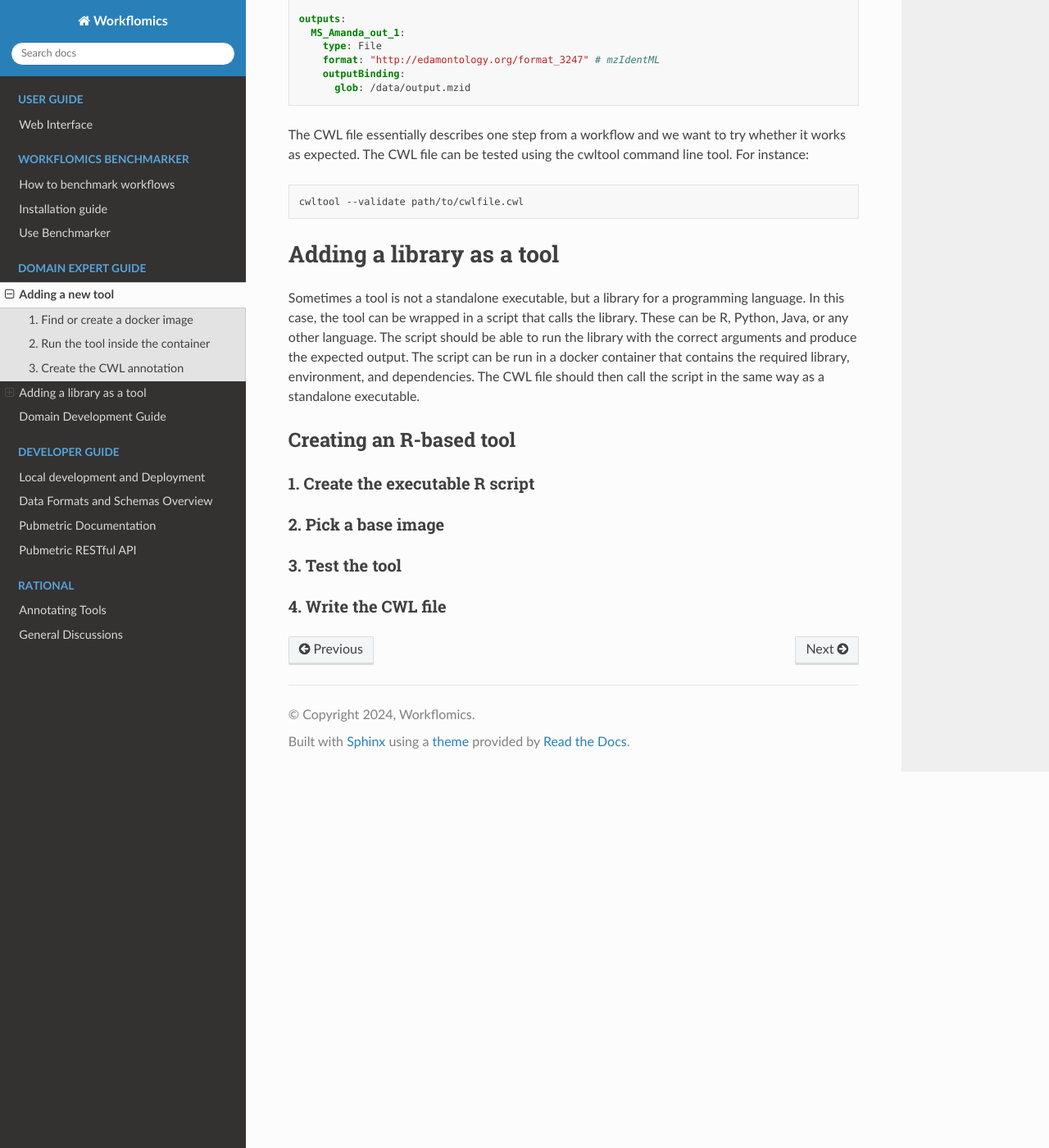
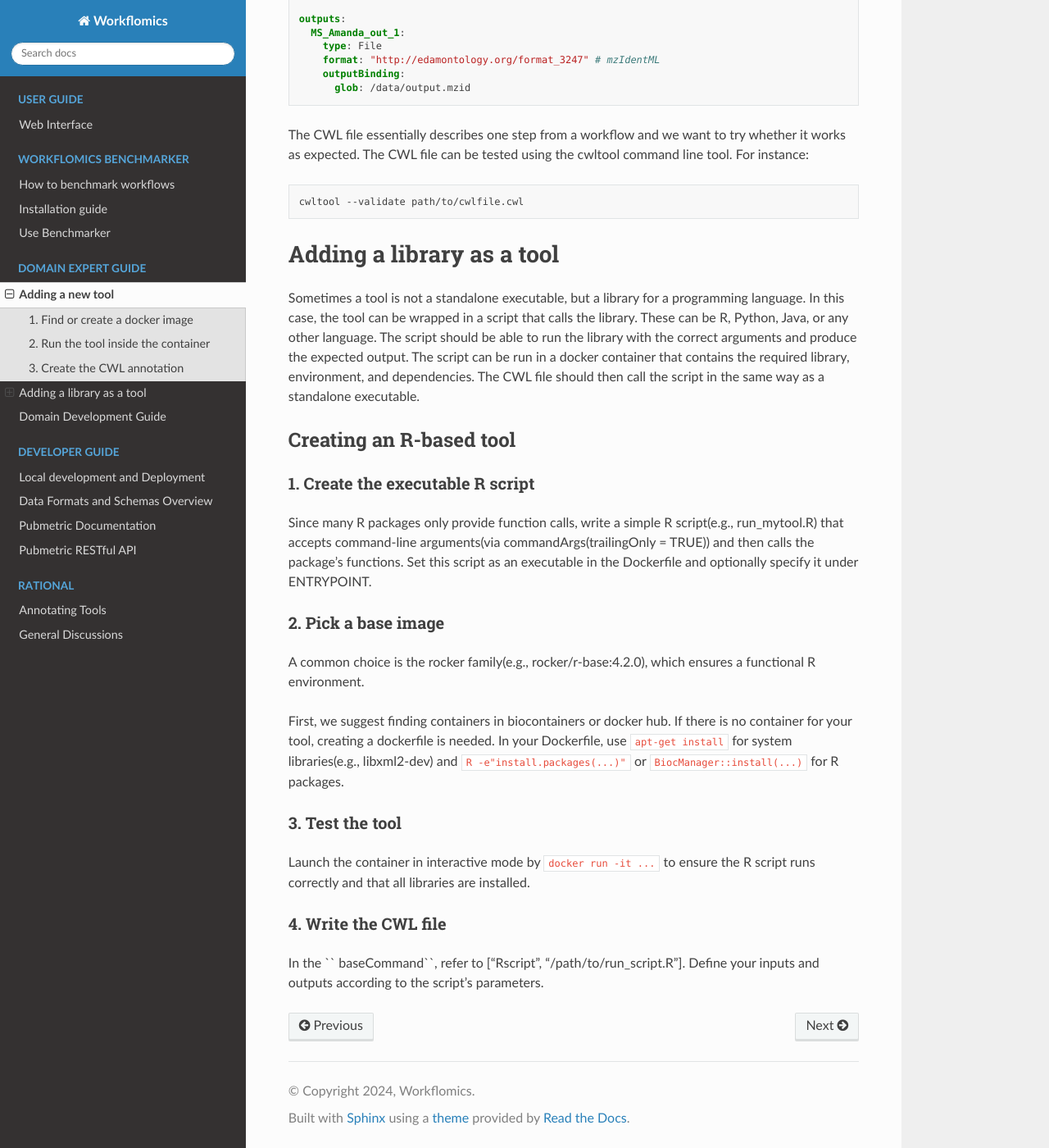
Before and after one commit to Workflomics/workflomics-readthedocs, a Sphinx documentation site: the page built from docs/source/domain-expert-guide/adding-tools.rst, in a window 1280 px wide and 1400 px high, scrolled down 2429 px. Shown: the whole window at 82% size. Built offline with Sphinx 7.4.7 and the Read the Docs theme 3.1.0, drawn with Linux system fonts in a browser that asks for light colours.

Commit message:
Add r-based tool docs

```diff
--- a/docs/source/domain-expert-guide/adding-tools.rst
+++ b/docs/source/domain-expert-guide/adding-tools.rst
@@ -111,12 +111,29 @@ Creating an R-based tool
 1. Create the executable R script
 ~~~~~~~~~~~~~~~~~~~~~~~~~~~~~~~~~
 
+Since many R packages only provide function calls, write a simple R script(e.g., run_mytool.R)
+that accepts command-line arguments(via commandArgs(trailingOnly = TRUE)) and then calls the package's functions.
+Set this script as an executable in the Dockerfile and optionally specify it under ENTRYPOINT.
 
 2. Pick a base image
 ~~~~~~~~~~~~~~~~~~~~
 
+A common choice is the rocker family(e.g., rocker/r-base:4.2.0), which ensures a functional
+R environment.
+
+First, we suggest finding containers in biocontainers or docker hub. If there is no container for
+your tool, creating a dockerfile is needed. In your Dockerfile, use ``apt-get install`` for
+system libraries(e.g., libxml2-dev) and ``R -e"install.packages(...)"`` or ``BiocManager::install(...)``
+for R packages.
+
 3. Test the tool
 ~~~~~~~~~~~~~~~~
 
+Launch the container in interactive mode by ``docker run -it ...`` to ensure the R script
+runs correctly and that all libraries are installed.
+
 4. Write the CWL file
 ~~~~~~~~~~~~~~~~~~~~~
+
+In the `` baseCommand``, refer to ["Rscript", "/path/to/run_script.R"]. Define your inputs
+and outputs according to the script's parameters.
```
